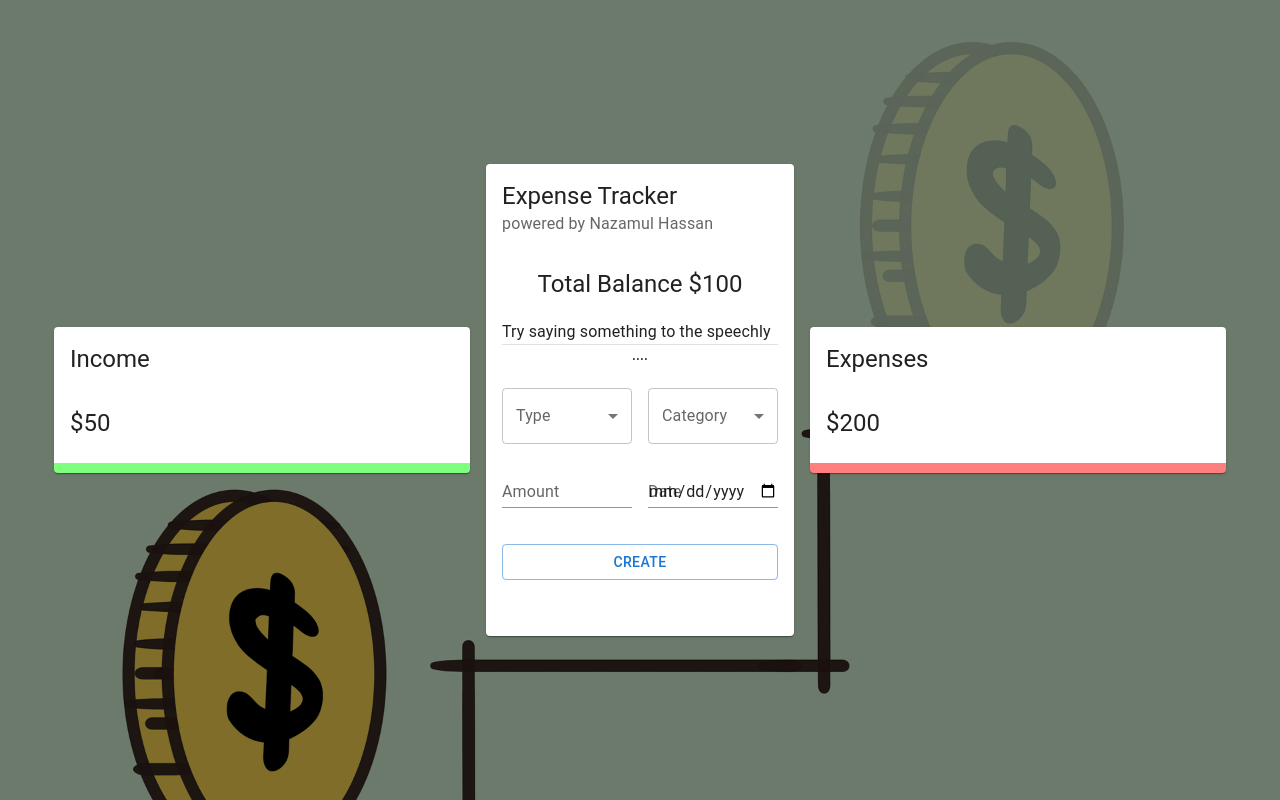
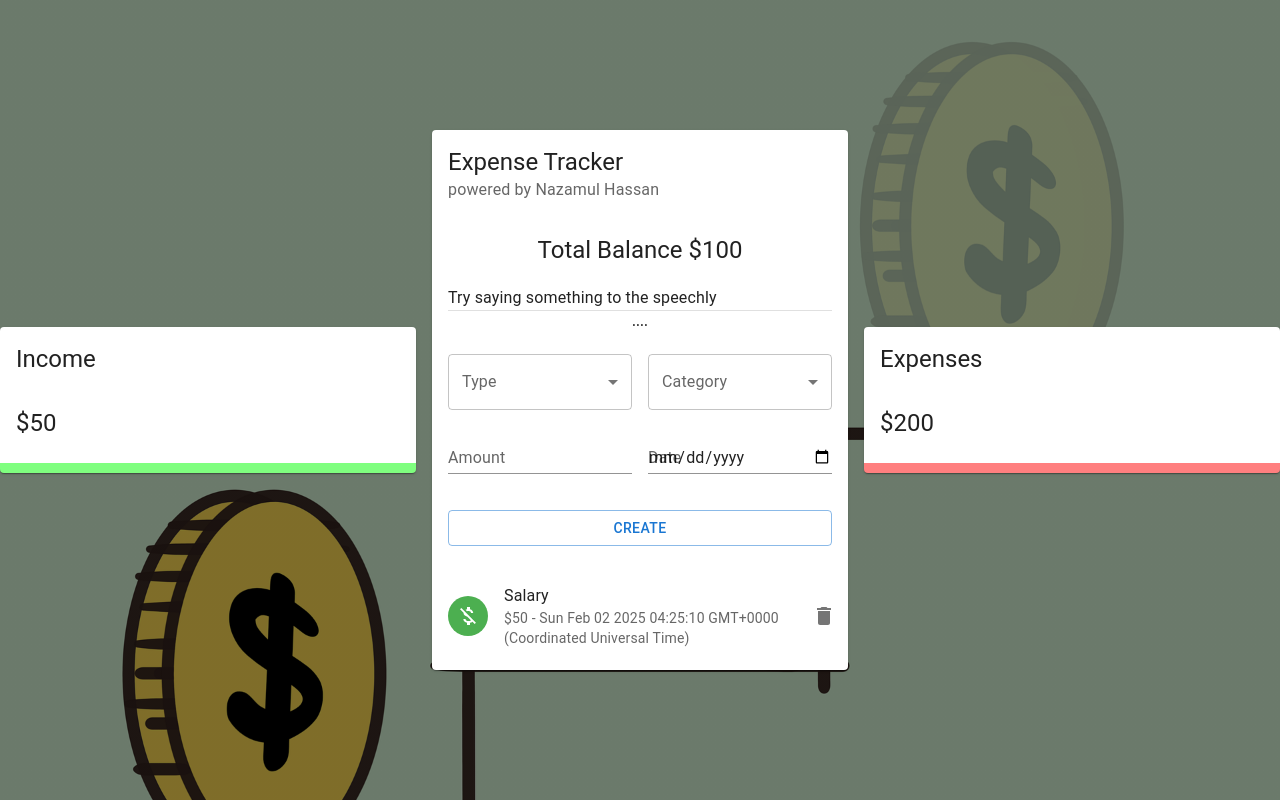
Before and after one commit to HassanNazamul/voice-assistant-expense-tracker, a React (Create React App) app: page / in a window 1280 px wide. Built offline with nearby package versions, Linux system fonts and the light colour scheme.

Commit message:
list designed and implemented

```diff
--- a/src/App.js
+++ b/src/App.js
@@ -17,7 +17,7 @@ function App() {
           <Detail title="Income" amount="$50" />
         </Grid>
 
-        <Grid size={{ xs: 12, sm: 3 }}>
+        <Grid size={{ xs: 12, sm: 4 }}>
           <Main />
         </Grid>
 
--- a/src/components/main/Main.jsx
+++ b/src/components/main/Main.jsx
@@ -1,19 +1,14 @@
 import React from "react";
 import { MainCard } from "./style";
-import {
-  CardContent,
-  CardHeader,
-  Divider,
-  List,
-  Typography,
-} from "@mui/material";
+import { CardContent, CardHeader, Divider, Typography } from "@mui/material";
 import Grid from "@mui/material/Grid2";
 import Form from "./form/Form";
+import List from "./list/List";
 
 const Main = () => {
   return (
     <div>
-      {/* this main card is comming style api */}
+      {/* MainCard component styled using styled-components */}
       <MainCard>
         <CardHeader
           title="Expense Tracker"
@@ -29,7 +24,7 @@ const Main = () => {
             variant="subtitle1"
             style={{ lineHeight: "1.5em", marginTop: "20px" }}
           >
-            {/* Info Card Component  */}
+            {/* Info Card Component */}
             Try saying something to the speechly
           </Typography>
 
@@ -39,13 +34,15 @@ const Main = () => {
           <Form />
         </CardContent>
 
-        {/* another card content */}
-        {/* which will be styled */}
-        <CardContent>
+        <CardContent style={{ padding: 0 }}>
           <Grid container spacing={2}>
-            <Grid size={{ xs: 12 }}>{/* <List /> */}</Grid>
+            <Grid size={{ xs: 12 }}>
+              {/* List Component */}
+              <List />
+            </Grid>
           </Grid>
         </CardContent>
+
       </MainCard>
     </div>
   );
--- a/src/components/main/list/List.jsx
+++ b/src/components/main/list/List.jsx
@@ -1,7 +1,55 @@
 import React from "react";
+import { StyleList, AvatarIncome, AvatarExpense } from "./style";
+import {
+  IconButton,
+  ListItem,
+  ListItemAvatar,
+  ListItemText,
+  Slide,
+} from "@mui/material";
+import { Delete, MoneyOff } from "@mui/icons-material"; // Import MoneyOff icon
 
 const List = () => {
-  return <div>List</div>;
+  // Example transaction with type, category, amount, and date
+  const transaction = [
+    { id: 1, type: "Income", category: "Salary", amount: 50, date: new Date() },
+  ];
+
+  return (
+    <div>
+      <StyleList dense={false}>
+        {transaction.map((trans) => (
+          <Slide direction="down" in mountOnEnter unmountOnExit key={trans?.id}>
+            <ListItem>
+              <ListItemAvatar>
+                {/* Conditionally render AvatarIncome or AvatarExpense based on transaction type */}
+                {trans?.type === "Income" ? (
+                  <AvatarIncome>
+                    <MoneyOff /> {/* Add MoneyOff icon */}
+                  </AvatarIncome>
+                ) : (
+                  <AvatarExpense>
+                    <MoneyOff /> {/* Add MoneyOff icon */}
+                  </AvatarExpense>
+                )}
+              </ListItemAvatar>
+
+              {/* Display transaction category and amount with date */}
+              <ListItemText
+                primary={trans?.category}
+                secondary={`$${trans?.amount} - ${trans?.date}`}
+              />
+
+              {/* Placeholder for delete button */}
+              <IconButton edge="end" aria-label="delete" onClick="">
+                <Delete />
+              </IconButton>
+            </ListItem>
+          </Slide>
+        ))}
+      </StyleList>
+    </div>
+  );
 };
 
 export default List;
--- a/src/components/main/list/style.jsx
+++ b/src/components/main/list/style.jsx
@@ -1,5 +1,5 @@
 import { styled } from "@mui/material/styles";
-import { Avatar } from "@mui/material";
+import { Avatar, List } from "@mui/material";
 import { green, red } from "@mui/material/colors";
 
 // Avatar styles for income and expense
@@ -14,7 +14,7 @@ export const AvatarExpense = styled(Avatar)(({ theme }) => ({
 }));
 
 // List styles
-export const List = styled("div")({
+export const StyleList = styled(List)({
   maxHeight: "150px",
   overflow: "auto", // To make the list scrollable
 });
--- a/src/components/main/style.js
+++ b/src/components/main/style.js
@@ -19,10 +19,6 @@ export const MainCard = styled(Card)(({ theme }) => ({
     expandOpen: {
         transform: 'rotate(180deg)',
     },
-    // Cart content padding
-    cartContent: {
-        paddingTop: 0,
-    },
     // Divider styling
     divider: {
         margin: '20px 0',
```
